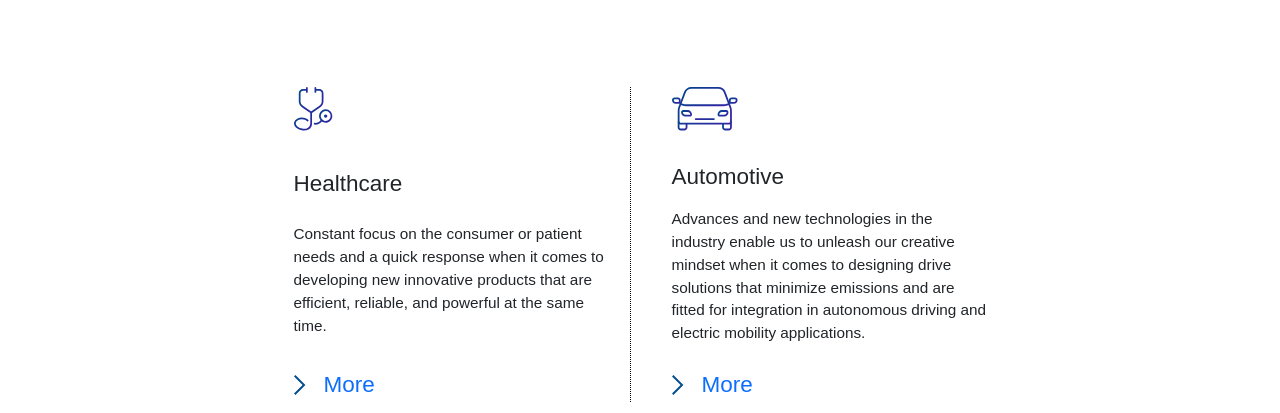
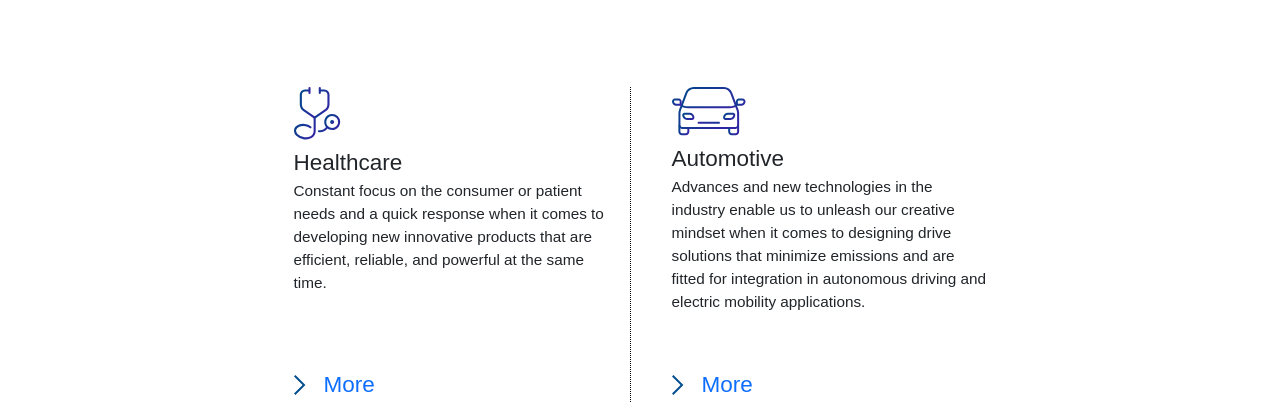
Before and after one commit to Blagoja95/iskra-demo, a website built with Parcel: page index.html in a window 1280 px wide. Shown: the part 539-952 px from the top of the page. Built offline with nearby package versions, Linux system fonts and the light colour scheme.

Commit message:
fix for market section

```diff
--- a/src/sass/_marketModule.scss
+++ b/src/sass/_marketModule.scss
@@ -29,7 +29,7 @@
   display: flex;
   flex-direction: column;
   align-items: flex-start;
-  justify-content: space-between;
+  justify-content: flex-start;
   border-right: 0.1rem dotted $black;
 
   &:last-child {
@@ -39,11 +39,12 @@
 
 .paragraph--market {
   font-size: 1.7rem;
+  height: 100%;
 }
 
 .market__img {
   height: 6.9rem;
-  padding-bottom: 2rem;
+  padding-bottom: 1rem;
 }
 
 .title--market {
```
Also changed, not shown: src/css/main.css, 1 other file.
